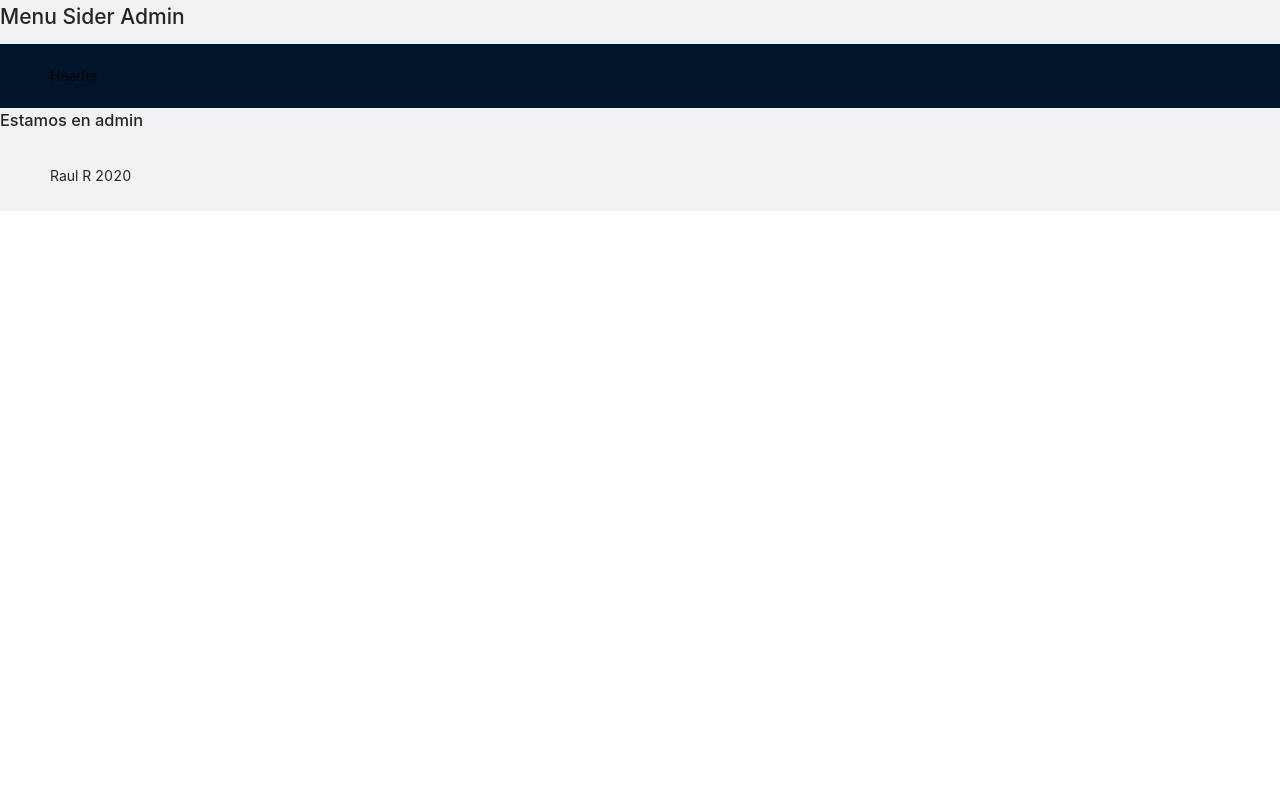
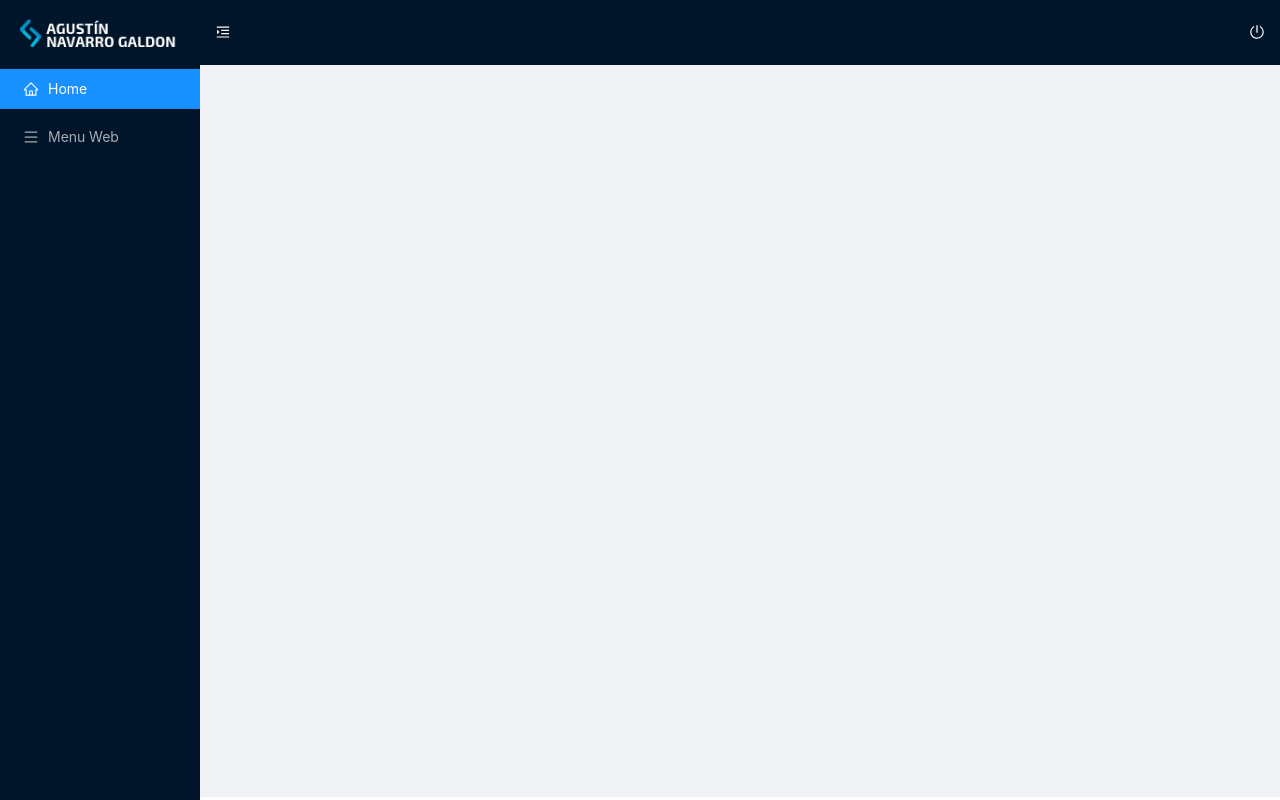
Before and after one commit to raulgustv/web-personal-client, a React (Create React App) app: page /admin in a window 1280 px wide. Built offline with nearby package versions, Linux system fonts and the light colour scheme.

Commit message:
Menu sider ready

```diff
--- a/package.json
+++ b/package.json
@@ -3,6 +3,7 @@
   "version": "0.1.0",
   "private": true,
   "dependencies": {
+    "@ant-design/icons": "^4.2.2",
     "@testing-library/jest-dom": "^4.2.4",
     "@testing-library/react": "^9.3.2",
     "@testing-library/user-event": "^7.1.2",
--- a/src/Layouts/LayoutAdmin.js
+++ b/src/Layouts/LayoutAdmin.js
@@ -1,6 +1,8 @@
 import React from 'react';
 import { Route, Switch } from 'react-router-dom';
 import { Layout } from 'antd';
+import MenuTop from '../components/Admin/MenuTop';
+import MenuSider from '../components/Admin/MenuSider';
 
 import './LayoutAdmin.scss';
 import routes from '../config/routes';
@@ -13,13 +15,15 @@ export default function LayoutAdmin(props) {
 
     return (
         <Layout>
-            <h2>Menu Sider Admin</h2>
-            <Layout>
-                <Header>Header</Header>
-                <Content>
+            <MenuSider />
+            <Layout className="layout-admin">
+                <Header className="layout-admin__header">
+                   <MenuTop />
+                </Header>
+                <Content className="layout-admin__content">
                     <LoadRoutes routes={routes} />
                 </Content>
-                <Footer>Raul R 2020</Footer>
+                <Footer className="layout-admin__footer">Raul R 2020</Footer>
             </Layout>
         </Layout>
     )
--- a/src/Layouts/LayoutAdmin.scss
+++ b/src/Layouts/LayoutAdmin.scss
@@ -0,0 +1,26 @@
+@import '../scss/index.scss';
+
+.layout-admin{
+    transition: margin-left 0.2s;
+
+    &__header{
+        position: fixed;
+        top: 0;
+        left: 0;
+        width: 100%;
+        display: flex;
+        padding: 0;
+        height: 65px;
+
+    }
+
+    &__content{
+        min-height: calc(100vh - 65px);
+        padding: 90px 25px 25px 25px;
+    }
+
+    &__footer{
+        padding: 0;
+        margin: 20px;
+    }
+}
--- /dev/null
+++ b/src/components/Admin/MenuSider/MenuSider.js
@@ -0,0 +1,32 @@
+import React from 'react';
+import {Link} from 'react-router-dom';
+import {Layout, Menu} from "antd";
+import {HomeOutlined, MenuOutlined} from "@ant-design/icons";
+import './MenuSider.scss';
+
+
+export default function MenuSider() {
+
+    const {Sider} = Layout;
+
+    return (
+        <div>
+            <Sider className="admin-sider">
+                <Menu theme="dark" mode="inline" defaultSelectedKeys={["1"]}>
+                    <Menu.Item key="1">
+                        <Link to={"/admin"}>
+                            <HomeOutlined />
+                            <span className="nav-text">Home</span>
+                        </Link>
+                    </Menu.Item>
+                    <Menu.Item key="2">
+                        <Link to={"/admin/menu-web"}>
+                            <MenuOutlined />
+                            <span className="nav-text">Menu Web</span>
+                        </Link>
+                    </Menu.Item>
+                </Menu>
+            </Sider>
+        </div>
+    );
+}
--- /dev/null
+++ b/src/components/Admin/MenuSider/MenuSider.scss
@@ -0,0 +1,9 @@
+@import '../../../scss/index.scss';
+
+.admin-sider{
+    overflow: auto;
+    height: 100vh;
+    position: fixed;
+    left: 0;
+    top: 65px;
+}
--- /dev/null
+++ b/src/components/Admin/MenuSider/index.js
@@ -0,0 +1 @@
+export {default} from './MenuSider';
--- /dev/null
+++ b/src/components/Admin/MenuTop/MenuTop.js
@@ -0,0 +1,27 @@
+import React from 'react';
+import { Button} from 'antd';
+import {MenuUnfoldOutlined, PoweroffOutlined} from '@ant-design/icons';
+import Logo from '../../../assets/img/png/logo-white.png';
+
+import './MenuTop.scss';
+
+export default function MenuTop() {
+    return (
+        <div className="menu-top">
+            <div className="menu-top__left">
+                <img  className="menu-top__left-logo"
+                src={Logo}
+                alt="Logo"
+                />
+               <Button type="link" onClick={() => console.log('Click')}>
+                   <MenuUnfoldOutlined />
+                </Button>
+            </div>
+            <div className="menu_top__right">
+                <Button type="link" onClick={() => console.log("Desconexión")} >
+                    <PoweroffOutlined />
+                </Button>
+            </div>
+        </div>
+    )
+}
--- /dev/null
+++ b/src/components/Admin/MenuTop/MenuTop.scss
@@ -0,0 +1,31 @@
+@import '../../../scss/index.scss';
+
+.menu-top{
+    display: flex;
+
+    button{
+        background-color: transparent;
+        color: $font-light;
+
+        &:hover{
+            color: $primary-color;
+        }
+        &:focus,
+        &:active{
+            color: $font-light;
+        }
+    }
+
+    &__left{
+        &-logo{
+            width: 200px;
+            padding: 0 20px;
+        }
+    }
+
+}
+
+.menu_top__right{
+    position: absolute;
+    right: 0;
+}
--- /dev/null
+++ b/src/components/Admin/MenuTop/index.js
@@ -0,0 +1 @@
+export {default} from './MenuTop';
```
Also changed, not shown: src/assets/img/png/logo-white.png (added), 1 other file (tests, documents, lock files or other folders).
